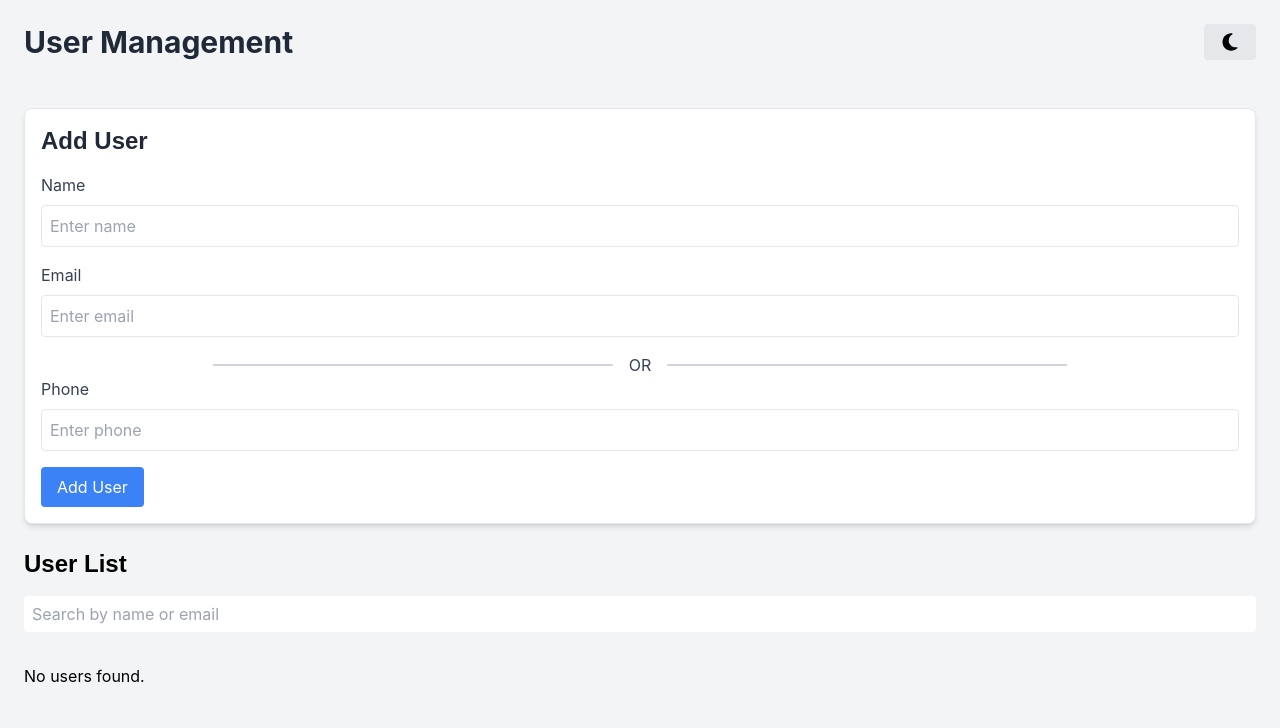
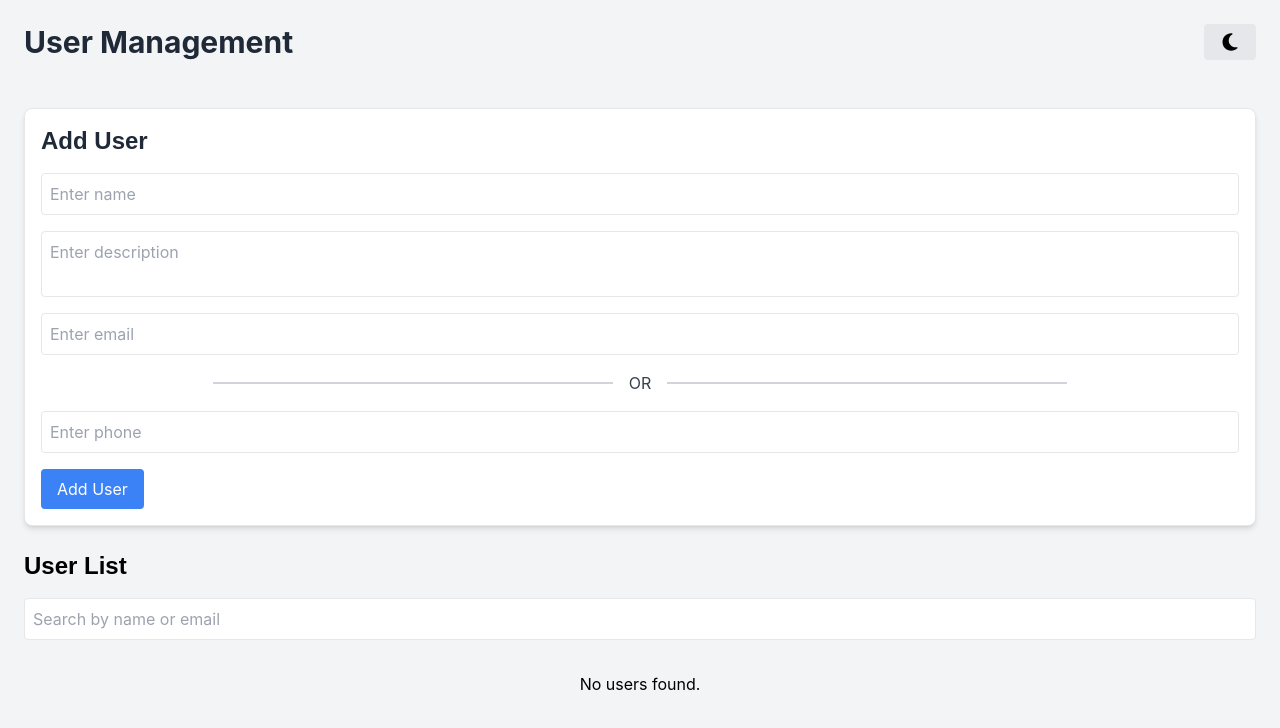
Before and after one commit to BlazerXXI/user-management-app, a React (Create React App) app: page / in a window 1280 px wide. Shown: the top 728 px of the page. Built offline with nearby package versions, Linux system fonts and the light colour scheme.

Commit message:
add description, fix design, fix buttons, add adaptive

```diff
--- a/package.json
+++ b/package.json
@@ -14,6 +14,7 @@
     "@types/react-dom": "^18.3.1",
     "@types/react-redux": "^7.1.34",
     "autoprefixer": "^10.4.20",
+    "classnames": "^2.5.1",
     "postcss": "^8.4.47",
     "react": "^18.3.1",
     "react-dom": "^18.3.1",
--- a/src/components/AddUserForm.tsx
+++ b/src/components/AddUserForm.tsx
@@ -2,6 +2,7 @@ import React, { useState } from "react";
 import { useDispatch } from "react-redux";
 import { addUser } from "../store/store";
 import { toast } from "react-toastify";
+import Input from "./Input";
 
 interface IAddUserForm {
 	darkMode: boolean;
@@ -11,6 +12,7 @@ const AddUserForm = (props: IAddUserForm) => {
 	const { darkMode } = props;
 
 	const [name, setName] = useState("");
+	const [description, setDescription] = useState("");
 	const [email, setEmail] = useState("");
 	const [phone, setPhone] = useState("");
 	const dispatch = useDispatch();
@@ -21,6 +23,7 @@ const AddUserForm = (props: IAddUserForm) => {
 			dispatch(
 				addUser({
 					name,
+					description,
 					email,
 					phone,
 					id: Date.now(),
@@ -53,50 +56,43 @@ const AddUserForm = (props: IAddUserForm) => {
 				Add User
 			</h2>
 			<div className="flex flex-col mb-4">
-				<label
-					className={`${darkMode ? "text-white" : "text-gray-700 "} mb-2`}
-					htmlFor="name"
-				>
-					Name
-				</label>
-				<input
+				<Input
+					darkMode={darkMode}
+					id="name"
 					type="text"
-					id="name"
+					autoComplete="name"
 					value={name}
 					onChange={(e) => setName(e.target.value)}
-					className={`p-2 rounded bg-white  ${
-						darkMode
-							? "text-white bg-opacity-15"
-							: "text-black bg-opacity-100 border"
-					}`}
 					placeholder="Enter name"
-					required
 				/>
 			</div>
 			<div className="flex flex-col mb-4">
-				<label
-					className={`${darkMode ? "text-white" : "text-gray-700 "} mb-2`}
-					htmlFor="email"
-				>
-					Email
-				</label>
-				<input
+				<Input
+					className="resize-none"
+					textarea
+					darkMode={darkMode}
+					id="description"
+					type="text"
+					value={description}
+					onChange={(e) => setDescription(e.target.value)}
+					placeholder="Enter description"
+				/>
+			</div>
+			<div className="flex flex-col mb-4">
+				<Input
+					darkMode={darkMode}
+					autoComplete="on"
 					type="email"
 					id="email"
 					value={email}
 					onChange={(e) => setEmail(e.target.value)}
-					className={`p-2 rounded bg-white  ${
-						darkMode
-							? "text-white bg-opacity-15"
-							: "text-black bg-opacity-100 border"
-					}`}
 					placeholder="Enter email"
 				/>
 			</div>
-			<div className="flex items-center justify-center">
+			<div className="flex items-center justify-center mb-4">
 				<hr className="w-1/3 border-t-2 border-gray-300" />
 				<p
-					className={`px-4 text-gray-700  ${
+					className={`px-4 text-gray-700 ${
 						darkMode ? "text-white" : "text-gray-700"
 					}`}
 				>
@@ -105,22 +101,12 @@ const AddUserForm = (props: IAddUserForm) => {
 				<hr className="w-1/3 border-t-2 border-gray-300" />
 			</div>
 			<div className="flex flex-col mb-4">
-				<label
-					className={`${darkMode ? "text-white" : "text-gray-700 "} mb-2`}
-					htmlFor="phone"
-				>
-					Phone
-				</label>
-				<input
+				<Input
+					darkMode={darkMode}
 					type="phone"
 					id="phone"
 					value={phone}
 					onChange={(e) => setPhone(e.target.value)}
-					className={`p-2 rounded bg-white  ${
-						darkMode
-							? "text-white bg-opacity-15"
-							: "text-black bg-opacity-100 border"
-					}`}
 					placeholder="Enter phone"
 				/>
 			</div>
--- /dev/null
+++ b/src/components/EmptyData.tsx
@@ -0,0 +1,13 @@
+import cx from "classnames";
+
+interface IEmptyData {
+	children: React.ReactNode;
+	className?: string;
+}
+
+const EmptyData = (props: IEmptyData) => {
+	const { children, className } = props;
+	return <span className={cx("text-gray-400", className)}>{children}</span>;
+};
+
+export default EmptyData;
--- /dev/null
+++ b/src/components/Input.tsx
@@ -0,0 +1,89 @@
+import cx from "classnames";
+import React from "react";
+
+interface IInput {
+	value: string;
+	type: string;
+	id: string;
+	onChange?: (
+		e: React.ChangeEvent<HTMLInputElement | HTMLTextAreaElement>
+	) => void;
+	darkMode?: boolean;
+	className?: string;
+	placeholder?: string;
+	required?: boolean;
+	label?: string;
+	autoComplete?: string;
+	textarea?: boolean;
+	name?: string;
+}
+
+const Input = (props: IInput) => {
+	const {
+		value,
+		type,
+		id,
+		onChange,
+		darkMode,
+		className,
+		placeholder,
+		required,
+		label,
+		autoComplete,
+		textarea,
+		name,
+	} = props;
+	return (
+		<>
+			{label && (
+				<label
+					className={`${darkMode ? "text-white" : "text-gray-700 "} mb-2`}
+					htmlFor={id}
+				>
+					{label}
+				</label>
+			)}
+			{textarea ? (
+				<textarea
+					id={id}
+					value={value}
+					onChange={(e) =>
+						onChange?.(e as React.ChangeEvent<HTMLTextAreaElement>)
+					}
+					autoComplete={autoComplete || "on"}
+					className={cx(
+						`p-2 rounded bg-white ${
+							darkMode
+								? "text-white bg-opacity-15"
+								: "text-black bg-opacity-100 border"
+						}`,
+						className
+					)}
+					placeholder={placeholder}
+					required={required}
+					name={name}
+				></textarea>
+			) : (
+				<input
+					type={type}
+					id={id}
+					value={value}
+					onChange={(e) => onChange?.(e as React.ChangeEvent<HTMLInputElement>)}
+					autoComplete={autoComplete || "on"}
+					className={cx(
+						`p-2 rounded bg-white  ${
+							darkMode
+								? "text-white bg-opacity-15"
+								: "text-black bg-opacity-100 border"
+						}`,
+						className
+					)}
+					placeholder={placeholder}
+					required={required}
+				/>
+			)}
+		</>
+	);
+};
+
+export default Input;
--- a/src/components/User.tsx
+++ b/src/components/User.tsx
@@ -1,5 +1,7 @@
 import React, { useState } from "react";
 import { User as UserType } from "../store/store";
+import Input from "./Input";
+import EmptyData from "./EmptyData";
 
 interface UserProps {
 	user: UserType;
@@ -20,6 +22,7 @@ const User: React.FC<UserProps> = ({
 	const [editedName, setEditedName] = useState(user.name);
 	const [editedEmail, setEditedEmail] = useState(user.email);
 	const [editedPhone, setEditedPhone] = useState(user.phone);
+	const [editedDescription, setEditedDescription] = useState(user.description);
 	const [update, setUpdate] = useState(false);
 
 	const handleEditClick = () => {
@@ -32,6 +35,7 @@ const User: React.FC<UserProps> = ({
 			name: editedName,
 			email: editedEmail,
 			phone: editedPhone,
+			description: editedDescription,
 		});
 		setUpdate(true);
 		setTimeout(() => {
@@ -54,54 +58,74 @@ const User: React.FC<UserProps> = ({
 				darkMode ? "text-white bg-opacity-15" : "text-gray-800 bg-opacity-100"
 			}`}
 		>
-			<div className="flex justify-between border-b-2 border-gray-200 pb-2">
+			<div className="flex max-md:flex-col gap-4 justify-between border-b-2 border-gray-200 pb-2">
 				<form onSubmit={handleSaveClick} className="flex flex-col gap-4">
 					{isEditing ? (
-						<input
+						<Input
+							placeholder="Fill Name..."
+							darkMode={darkMode}
 							type="text"
+							autoComplete="name"
 							value={editedName}
 							onChange={(e) => setEditedName(e.target.value)}
-							className={`text-xl bg-white  ${
-								darkMode ? "text-white bg-opacity-15" : "text-gray-800"
-							}`}
+							id="name"
 						/>
 					) : (
 						<h3
 							onClick={handleEditClick}
 							className="text-xl font-semibold cursor-pointer"
 						>
-							{user.name}
+							{user.name || <EmptyData>Fill Name...</EmptyData>}
 						</h3>
 					)}
 					{isEditing ? (
-						<input
-							className={`text-xl bg-white  ${
-								darkMode ? "text-white bg-opacity-15" : "text-gray-800"
-							}`}
+						<Input
+							placeholder="Fill Email..."
+							darkMode={darkMode}
 							type="email"
+							autoComplete="email"
+							onChange={(e) => setEditedEmail(e.target.value)}
 							value={editedEmail}
-							onChange={(e) => setEditedEmail(e.target.value)}
+							id={"email"}
 						/>
 					) : (
 						<p onClick={handleEditClick} className=" cursor-pointer">
-							{user.email}
+							{user.email || <EmptyData>Fill Email...</EmptyData>}
 						</p>
 					)}
 					{isEditing ? (
-						<input
-							className={`text-xl bg-white  ${
-								darkMode ? "text-white bg-opacity-15" : "text-gray-800"
-							}`}
+						<Input
+							placeholder="Fill Phone Number..."
+							darkMode={darkMode}
 							type="tel"
 							value={editedPhone}
 							onChange={(e) => setEditedPhone(e.target.value)}
+							id={"tel"}
 						/>
 					) : (
 						<p onClick={handleEditClick} className=" cursor-pointer">
-							{user.phone}
+							{user.phone || <EmptyData>Fill Phone Number...</EmptyData>}
 						</p>
 					)}
 				</form>
+				<div className="md:w-1/2">
+					{isEditing ? (
+						<Input
+							textarea
+							placeholder="Fill Description..."
+							darkMode={darkMode}
+							type="richtext"
+							className="w-full h-full max-md:h-80"
+							value={editedDescription}
+							onChange={(e) => setEditedDescription(e.target.value)}
+							id={"description"}
+						/>
+					) : (
+						<p onClick={handleEditClick} className="cursor-pointer">
+							{user.description || <EmptyData>Fill Description...</EmptyData>}
+						</p>
+					)}
+				</div>
 				<div>
 					<p>
 						{new Date(user.id).toLocaleDateString()}{" "}
@@ -114,11 +138,11 @@ const User: React.FC<UserProps> = ({
 					</p>
 				</div>
 			</div>
-			<div className="flex justify-between mt-4">
+			<div className="flex justify-between gap-1 mt-4 text-sm">
 				<button
 					type="button"
 					onClick={() => onFavorite(user.id)}
-					className="bg-orange-500 text-white px-4 py-2 rounded hover:bg-orange-600 transition duration-200 flex items-center"
+					className="bg-orange-500 text-white max-md:w-1/3 px-2 py-2 rounded hover:bg-orange-600 transition duration-200 flex items-center"
 				>
 					{user.isFavorite ? "⭐ Unfavorite" : "Favorite"}
 				</button>
@@ -126,12 +150,12 @@ const User: React.FC<UserProps> = ({
 					<button
 						type="button"
 						onClick={handleSaveClick}
-						className="bg-green-500 text-white px-4 py-2 rounded hover:bg-green-600 transition duration-200 flex items-center"
+						className="bg-green-500 text-white max-md:w-1/3 px-2 py-2 rounded hover:bg-green-600 transition duration-200 flex items-center"
 					>
 						{update ? (
 							<>
-								💾 Updating...
-								<span className="animate-spin h-5 w-5 border-b-2 border-white rounded-full mx-2"></span>
+								<span className="max-md:hidden">💾 Updating...</span>
+								<span className="animate-spin h-2 w-2 md:h-5 md:w-5 border-b-2 border-white rounded-full mx-2"></span>
 							</>
 						) : (
 							"💾 Save"
@@ -141,7 +165,7 @@ const User: React.FC<UserProps> = ({
 				<button
 					type="button"
 					onClick={() => onRemove(user.id)}
-					className="bg-red-500 text-white px-4 py-2 rounded hover:bg-red-600 transition duration-200 flex items-center"
+					className="bg-red-500 text-white max-md:w-1/3 px-2 py-2 rounded hover:bg-red-600 transition duration-200 flex items-center"
 				>
 					🗑 Remove
 				</button>
--- a/src/components/UserList.tsx
+++ b/src/components/UserList.tsx
@@ -11,6 +11,7 @@ import User from "./User";
 import ReactModal from "react-modal";
 import { toast } from "react-toastify";
 import "react-toastify/dist/ReactToastify.css";
+import Input from "./Input";
 
 ReactModal.setAppElement("#root");
 
@@ -48,7 +49,6 @@ const UserList = (props: IUserList) => {
 
 	const handleUpdateUser = (user: UserType) => {
 		dispatch(updateUser(user));
-		toast.info("User successfully updated!");
 	};
 
 	const filteredUsers = users.filter((user) => {
@@ -64,14 +64,15 @@ const UserList = (props: IUserList) => {
 		<div className="flex flex-col gap-4">
 			<h2 className="text-2xl font-bold">User List</h2>
 			<div className="w-full relative mb-4">
-				<input
+				<Input
 					type="text"
 					placeholder="Search by name or email"
 					value={searchQuery}
 					onChange={(e) => setSearchQuery(e.target.value)}
-					className={`outline-none p-2 rounded bg-white  ${
-						darkMode ? "text-white bg-opacity-15" : "text-black bg-opacity-100"
-					} w-full h-full`}
+					id={"search"}
+					autoComplete="searchQuery"
+					className="w-full"
+					darkMode={darkMode}
 				/>
 				{searchQuery && (
 					<i
@@ -105,7 +106,9 @@ const UserList = (props: IUserList) => {
 						))}
 				</ul>
 			) : (
-				<p>No users found.</p>
+				<div className="flex flex-col justify-center items-center">
+					<p>No users found.</p>
+				</div>
 			)}
 			<ReactModal
 				isOpen={isModalOpen}
--- a/src/index.tsx
+++ b/src/index.tsx
@@ -4,12 +4,11 @@ import { Provider } from "react-redux";
 import store from "./store/store";
 import App from "./App";
 import "./index.css";
-import { ToastContainer } from "react-toastify";
 
 const root = ReactDOM.createRoot(document.getElementById("root")!);
 root.render(
 	<Provider store={store}>
 		<App />
-		<ToastContainer closeOnClick position="top-center" limit={1} />
+
 	</Provider>
 );
--- a/src/store/store.ts
+++ b/src/store/store.ts
@@ -9,6 +9,7 @@ export interface User {
 	name: string;
 	email: string;
 	phone: string;
+	description: string;
 	isFavorite: boolean;
 }
 
```
Also changed, not shown: src/App.tsx (+9 -0 lines), 2 other files (tests, documents, lock files or other folders).
